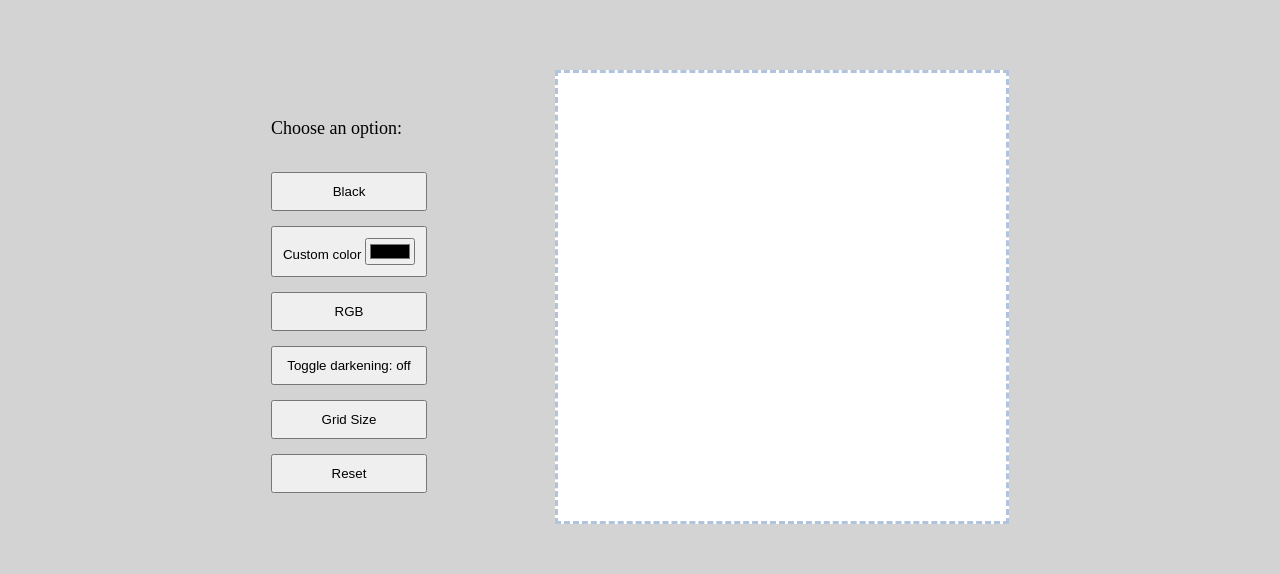
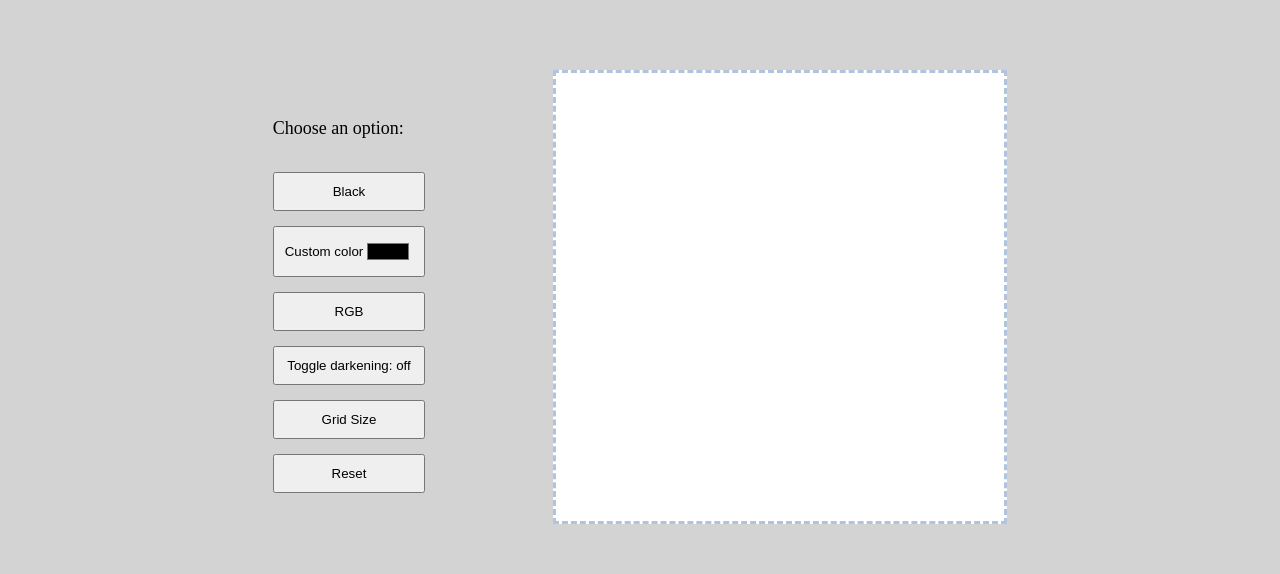
Before and after one commit to luiswzh/etch-a-sketch, a plain HTML site: page index.html in a window 1280 px wide. Shown: the part 129-703 px from the top of the page. Drawn offline with Linux system fonts and the light colour scheme.

Commit message:
Update grid display to flex and minor restyling

```diff
--- a/styles.css
+++ b/styles.css
@@ -26,9 +26,12 @@ body {
     min-height: 35vw;
     max-height: 35vw;
     min-width: 35vw;
+    max-width: 35vw;
     border: 3px dashed lightsteelblue;
     padding: 0px;
     background-color: white;
+    display: flex;
+    flex-wrap: wrap;
 }
 
 .header, .footer{
@@ -53,3 +56,12 @@ button{
 h1{
     margin: 15px;
 }
+
+#custom input{
+    border-width: 0px;
+}
+
+#custom{
+    display:flex;
+    align-items: center;
+}
```
